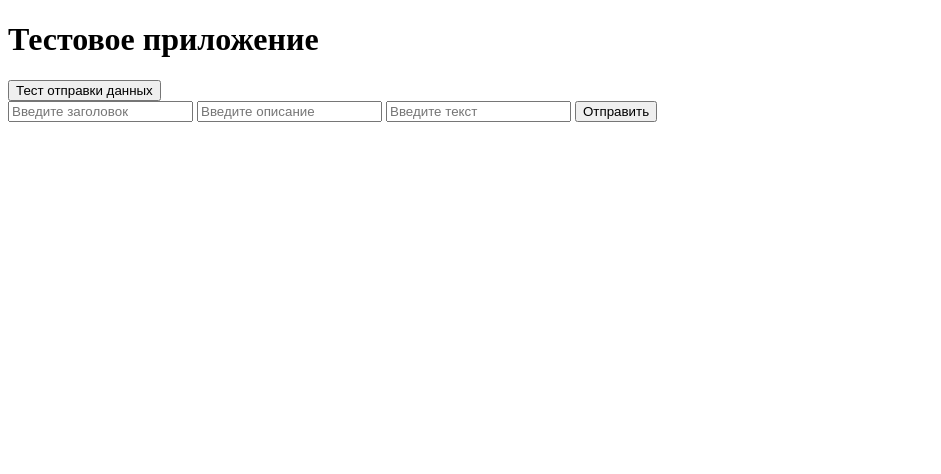
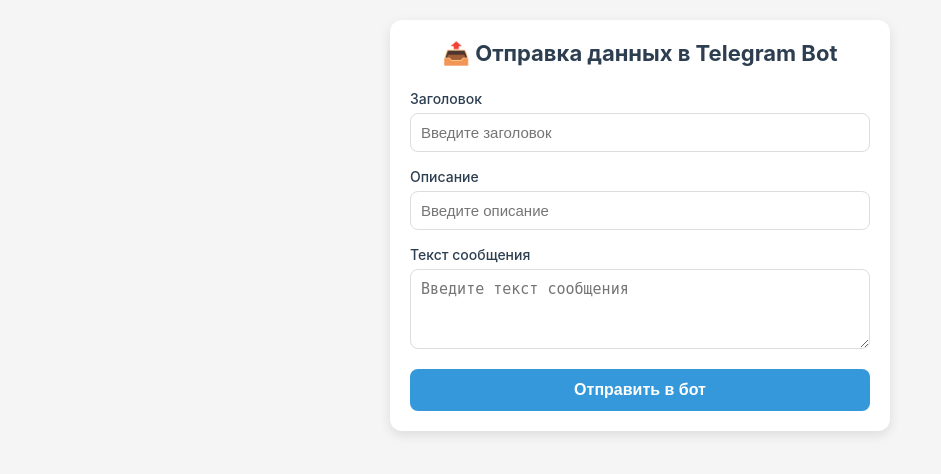
Before and after one commit to ivan-nev/Bot_mini_app, a FastAPI app: page /test2 in a window 1280 px wide. Shown: the top 474 px of the page, without its empty margins (0-941 px from the left). Run offline with FastAPI, Linux system fonts and the light colour scheme; some libraries are stand-ins or nearby versions.

Commit message:
откат stubAcme

```diff
--- a/Server/templates/test2.html
+++ b/Server/templates/test2.html
@@ -3,36 +3,196 @@
 <head>
     <meta charset="UTF-8">
     <meta name="viewport" content="width=device-width, initial-scale=1.0">
-    <title>Document</title>
+    <title>Тест отправки данных в Telegram Mini App</title>
+    <script src="https://telegram.org/js/telegram-web-app.js"></script>
+    <style>
+        * {
+            margin: 0;
+            padding: 0;
+            box-sizing: border-box;
+        }
+
+        body {
+            font-family: -apple-system, BlinkMacSystemFont, 'Segoe UI', Roboto, sans-serif;
+            background: #f5f5f5;
+            padding: 20px;
+            color: #333;
+        }
+
+        .container {
+            max-width: 500px;
+            margin: 0 auto;
+            background: white;
+            border-radius: 12px;
+            padding: 20px;
+            box-shadow: 0 4px 12px rgba(0, 0, 0, 0.1);
+        }
+
+        h1 {
+            text-align: center;
+            margin-bottom: 24px;
+            color: #2c3e50;
+            font-size: 22px;
+        }
+
+        .form-group {
+            margin-bottom: 16px;
+        }
+
+        label {
+            display: block;
+            margin-bottom: 6px;
+            font-weight: 500;
+            color: #2c3e50;
+            font-size: 14px;
+        }
+
+        input, textarea {
+            width: 100%;
+            padding: 10px;
+            border: 1px solid #ddd;
+            border-radius: 8px;
+            font-size: 15px;
+            transition: border-color 0.3s;
+        }
+
+        input:focus, textarea:focus {
+            outline: none;
+            border-color: #3498db;
+        }
+
+        textarea {
+            min-height: 80px;
+            resize: vertical;
+        }
+
+        .btn {
+            display: block;
+            width: 100%;
+            padding: 12px;
+            background: #3498db;
+            color: white;
+            border: none;
+            border-radius: 8px;
+            font-size: 16px;
+            font-weight: 600;
+            cursor: pointer;
+            transition: background 0.3s;
+        }
+
+        .btn:hover {
+            background: #2980b9;
+        }
+
+        .status {
+            margin-top: 20px;
+            padding: 12px;
+            background: #d5f5e3;
+            border-radius: 8px;
+            color: #27ae60;
+            font-size: 14px;
+            text-align: center;
+            display: none;
+        }
+
+        .error {
+            background: #fadbd8;
+            color: #c0392b;
+        }
+    </style>
 </head>
 <body>
-    <div class="Main">
-        <h1>Тестовое приложение</h1>
+<div class="container">
+    <h1>📤 Отправка данных в Telegram Bot</h1>
+    <form id="dataForm">
+        <div class="form-group">
+            <label for="title">Заголовок</label>
+            <input type="text" id="title" placeholder="Введите заголовок" required>
+        </div>
+        <div class="form-group">
+            <label for="desc">Описание</label>
+            <input type="text" id="desc" placeholder="Введите описание">
+        </div>
+        <div class="form-group">
+            <label for="text">Текст сообщения</label>
+            <textarea id="text" placeholder="Введите текст сообщения" required></textarea>
+        </div>
+        <button type="submit" class="btn">Отправить в бот</button>
+    </form>
+    <div id="status" class="status"></div>
+</div>
 
-        <p></p>
-        <button class="btn f-btn">Тест отправки данных</button>
-    </div>
-    <form class="test-form">
-        <input type="text" placeholder="Введите заголовок" class="title-inp">
-        <input type="text" placeholder="Введите описание" class="desc-inp">
-        <input type="text" placeholder="Введите текст" class="text-inp">
-        <button class="btn s-btn">Отправить</button>
-    </form>
-    <script src="https://telegram.org/js/telegram-web-app.js"></script>
-    <script>
-        let tg = window.Telegram.WebApp;
-        let fBtn = document.getElementsByClassName("f-btn")
-        let sBtn = document.getElementsByClassName("s-btn")
-        fBtn.addEventListener("click", () => {
-            document.getElementsByClassName("Main").style.display = "none";
-            document.getElementsByClassName("test-form").style.display = "block";
+<script>
+    // Инициализация Telegram WebApp
+    const tg = window.Telegram.WebApp;
+    tg.ready();
+
+    // Расширим окно приложения
+    tg.expand();
+
+    // Получаем элементы формы
+    const form = document.getElementById('dataForm');
+    const statusEl = document.getElementById('status');
+
+    // Обработчик отправки формы
+    form.addEventListener('submit', function (e) {
+        e.preventDefault();
+
+        // Собираем данные из формы
+        const data = {
+            title: document.getElementById('title').value.trim(),
+            desc: document.getElementById('desc').value.trim(),
+            text: document.getElementById('text').value.trim(),
+            timestamp: new Date().toISOString()
+        };
+
+        // Валидация
+        if (!data.title || !data.text) {
+            showStatus('⚠️ Заполните обязательные поля!', true);
+            return;
+        }
+
+        try {
+            // Отправка данных в Telegram бот
+            tg.sendData(JSON.stringify(data));
+
+            // Показываем статус
+            showStatus('✅ Данные успешно отправлены в бот!');
+
+            // Очищаем форму
+            form.reset();
+
+        } catch (error) {
+            showStatus('❌ Ошибка отправки данных: ' + error.message, true);
+            console.error('Send data error:', error);
+        }
+    });
+
+    // Функция отображения статуса
+    function showStatus(message, isError = false) {
+        statusEl.textContent = message;
+        statusEl.className = 'status' + (isError ? ' error' : '');
+        statusEl.style.display = 'block';
+
+        // Скрыть через 5 секунд
+        setTimeout(() => {
+            statusEl.style.display = 'none';
+        }, 5000);
+    }
+
+    // Обработка закрытия приложения
+    tg.onEvent('back_button_pressed', function () {
+        tg.close();
+    });
+
+    // Добавим кнопку назад, если нужно
+    if (!tg.MainButton.isVisible) {
+        tg.MainButton.setText("Отправить");
+        tg.MainButton.show();
+        tg.MainButton.onClick(function () {
+            form.dispatchEvent(new Event('submit'));
         });
-        sBtn.addEventListener("click", () => {
-            let description = document.getElementsByClassName("desc-inp");
-            let text = document.getElementsByClassName("text-inp");
-            let data = { title: title.value, desc: description.value, text: text.value }
-            tg.sendData(JSON.stringify(data));
-        });
-    </script>
+    }
+</script>
 </body>
 </html>
```
